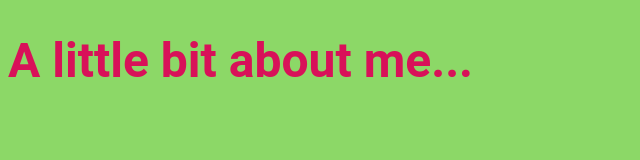
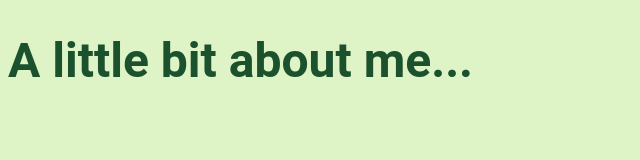
Before and after one commit to ianahammer/ianahammer.github.io, a plain HTML site: page index.html in a window 1280 px wide. Shown: the whole page, without its empty margins (0-640 px from the left). Drawn offline with Linux system fonts and the light colour scheme.

Commit message:
another step forward

```diff
--- a/index.html
+++ b/index.html
@@ -6,15 +6,14 @@
     <title>About Ian Hammer</title>
     <style >
       body{
-        background-color: #8CD867;
+        background-color: #DEF4C6;
         font-family: 'Roboto', sans-serif;
       }
 
       h1 {
           font-size: 3em;
           align: center;
-          font-family: 'Roboto', sans-serif;
-          color:  #D81159;
+          color:  #1B512D;
       }
     </style>
   </head>
```
